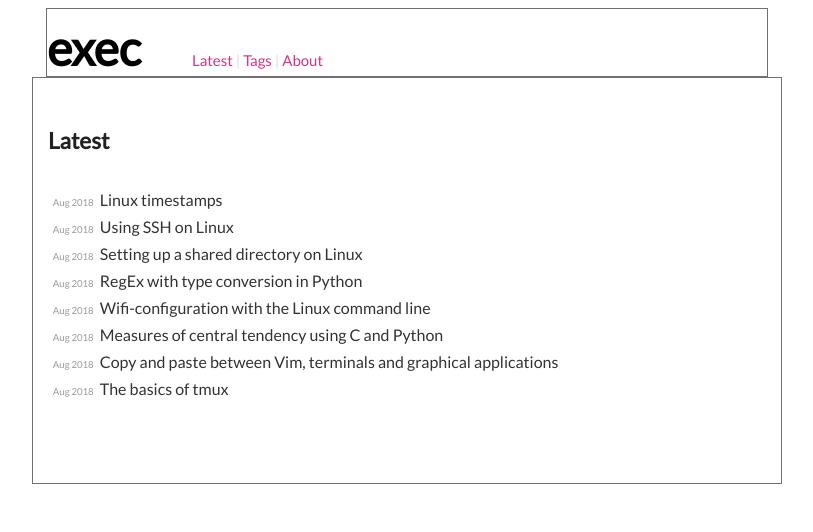
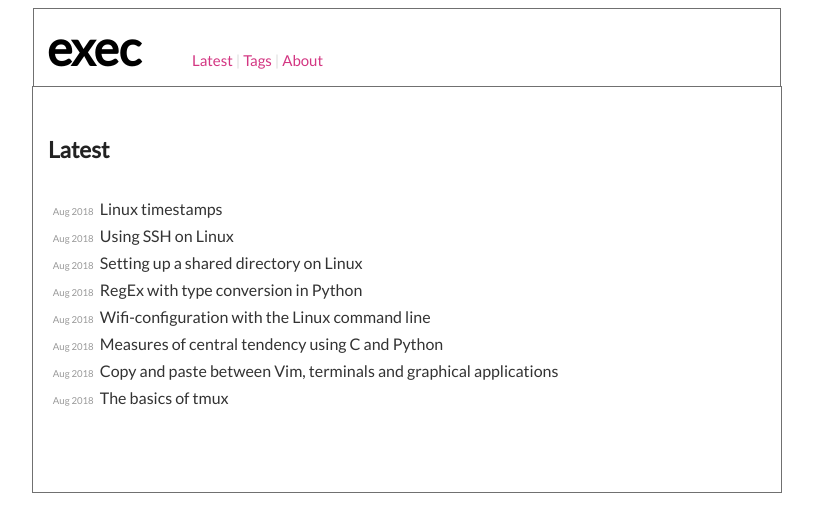
Before and after one commit to execas/execas.github.io, a Jekyll site: the page built from index.html, in a window 1280 px wide. Shown: the top 532 px of the page, without its empty margins (233-1046 px from the left). Built offline with Jekyll 4.4.1, drawn with Linux system fonts in a browser that asks for light colours.

Commit message:
Update execas.css

```diff
--- a/css/execas.css
+++ b/css/execas.css
@@ -115,9 +115,9 @@ p {
      color: #dddddd;
      margin:0 auto;
      max-width: 720px;
-     padding: 10px 0px 0px 0px;
+     padding: 10px 13px 10px 13px;
      border: 1px solid #707070;
-     /*border-bottom: 1px solid #000000;*/
+     border-bottom: 0;
      /*border-radius: 0px 30px 0px 0px;     */
 }
 
```
